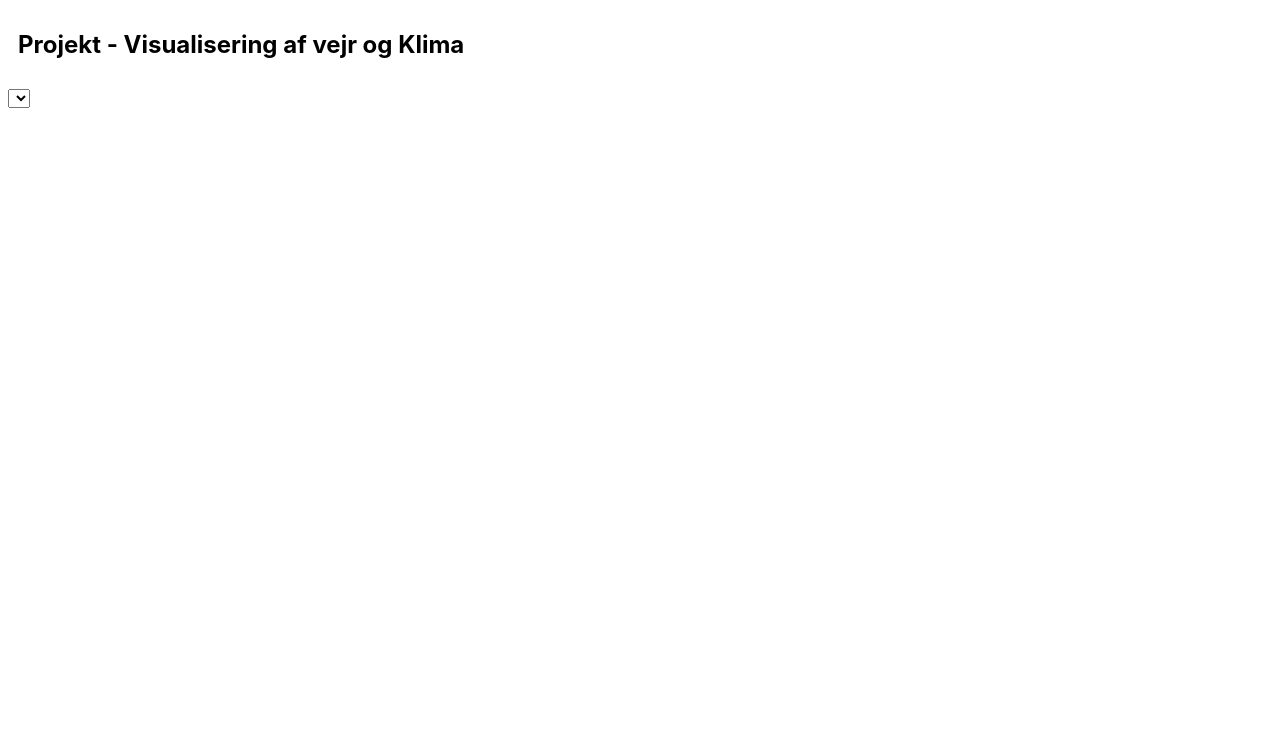
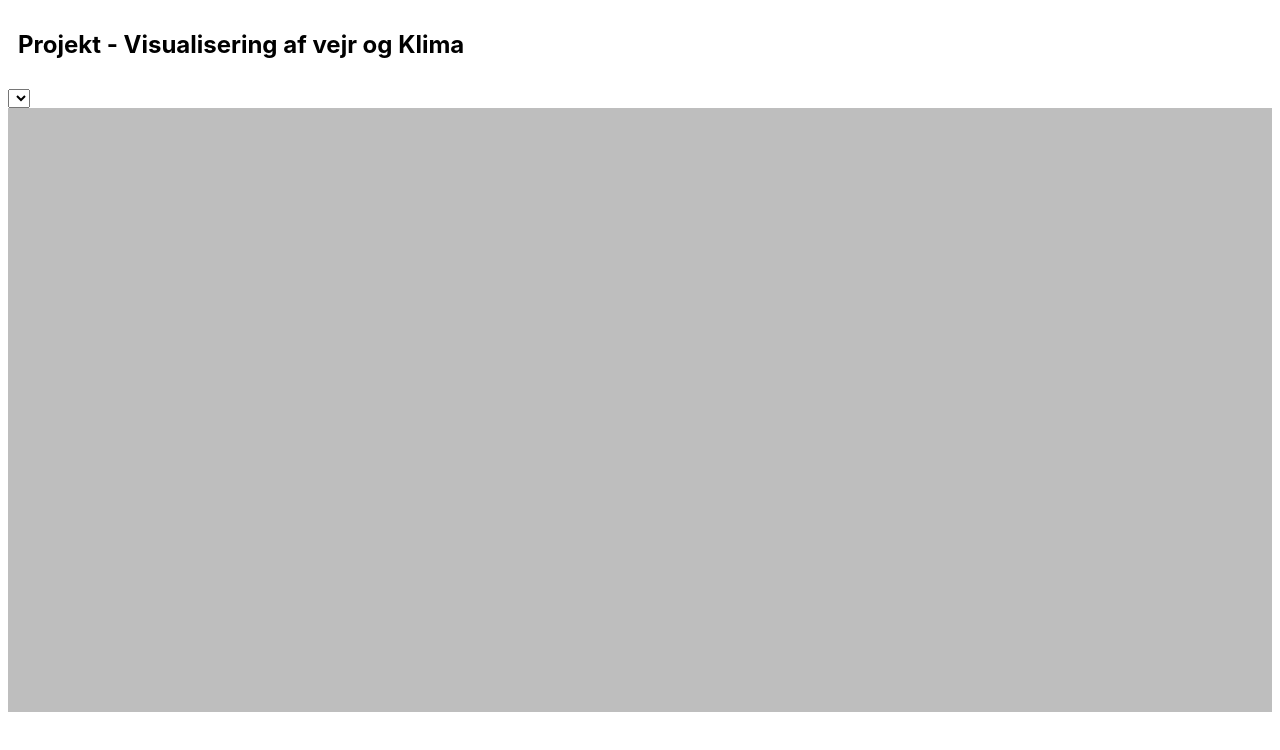
Before and after one commit to Youz16/Projekt_VejrKlima, a website: page public/index.html in a window 1280 px wide. Drawn offline with Linux system fonts and the light colour scheme; no server answers.

Commit message:
Trial and error

```diff
--- a/public/styles.css
+++ b/public/styles.css
@@ -8,8 +8,7 @@ h1, h2 {
     font-family: -apple-system, BlinkMacSystemFont, 'Segoe UI', Roboto, Oxygen, Ubuntu, Cantarell, 'Open Sans', 'Helvetica Neue', sans-serif;
 }
 
-svg {
-    stroke: "black";
+#dataviz {
     stroke-width: 2;
-    background-color: "steelblue";
+    background-color: rgb(190, 190, 190);
 }
```
